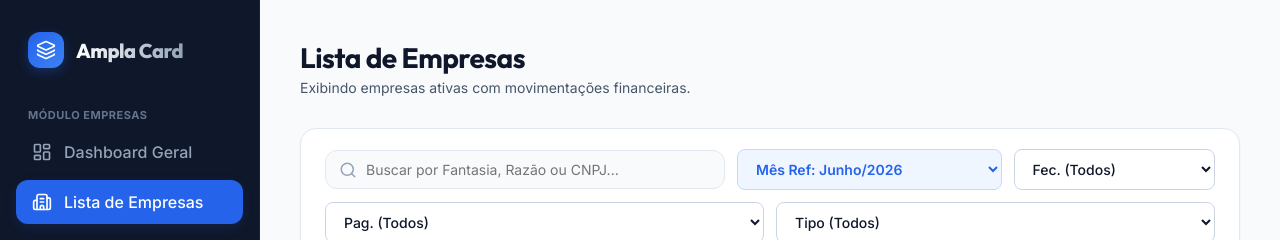
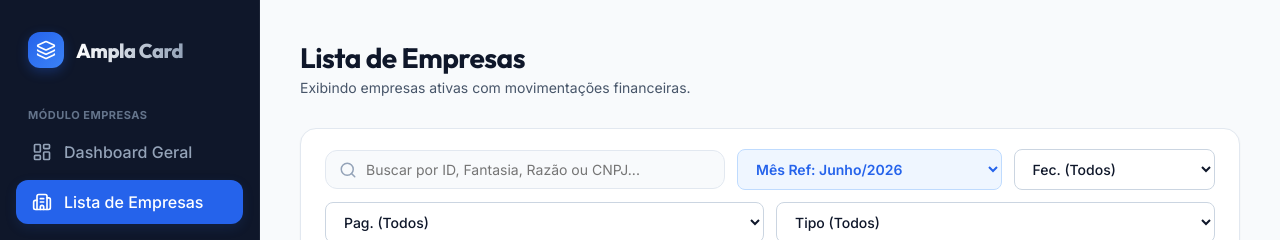
Before and after one commit to noomanvalini/ampla-card-crm, a React (Vite) app: page / in a window 1280 px wide. Both pictures are taken after a click on the element "Lista de Empresas". Shown: the top 240 px of the page. Built offline with nearby package versions, Linux system fonts and the light colour scheme.

Commit message:
Enable search by internal company ID in search filter bar

```diff
--- a/src/pages/EmpresaList.jsx
+++ b/src/pages/EmpresaList.jsx
@@ -79,11 +79,12 @@
         // Filter by selected payment type
         if (selectedType && emp.TIPO_PAGAMENTO !== selectedType) return false;
 
-        // Search term match (CNPJ, Fantasia, Razao) - CNPJ search capability is preserved
+        const cleanSearchTerm = searchTerm.replace('#', '').trim();
         const matchesSearch =
           (emp.FANTASIA || '').toLowerCase().includes(searchTerm.toLowerCase()) ||
           (emp.RAZAO || '').toLowerCase().includes(searchTerm.toLowerCase()) ||
-          (emp.CNPJ || '').includes(searchTerm);
+          (emp.CNPJ || '').includes(searchTerm) ||
+          String(emp.COD_EMPRESA).includes(cleanSearchTerm);
 
         return matchesSearch;
       })
@@ -191,7 +192,7 @@
             <input
               type="text"
               className="search-input"
-              placeholder="Buscar por Fantasia, Razão ou CNPJ..."
+              placeholder="Buscar por ID, Fantasia, Razão ou CNPJ..."
               value={searchTerm}
               onChange={(e) => setSearchTerm(e.target.value)}
             />
```
